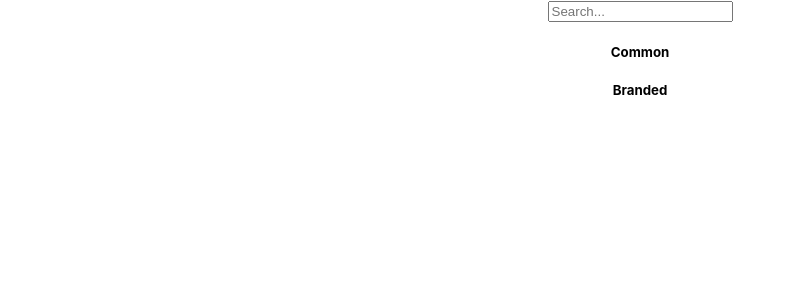
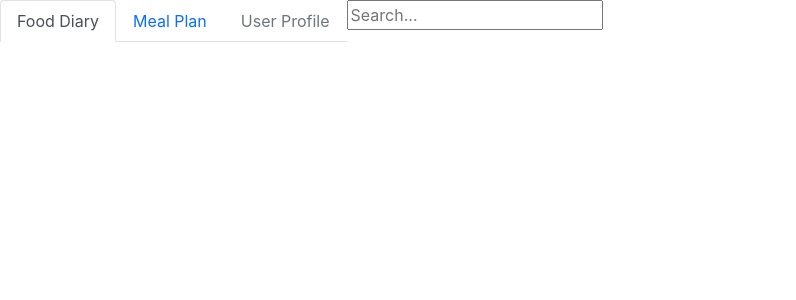
Before and after one commit to henrywl618/nutrition_tracker, a React (Create React App) app in the folder frontend/: page / in a window 1280 px wide. Shown: the top 300 px of the page, without its empty margins (0-796 px from the left). Built offline with nearby package versions, Linux system fonts and the light colour scheme.

Commit message:
added navbar

```diff
--- a/frontend/package.json
+++ b/frontend/package.json
@@ -10,6 +10,7 @@
     "react": "^18.2.0",
     "react-dom": "^18.2.0",
     "react-scripts": "5.0.1",
+    "reactstrap": "^9.1.2",
     "web-vitals": "^2.1.4"
   },
   "scripts": {
--- a/frontend/public/index.html
+++ b/frontend/public/index.html
@@ -9,6 +9,8 @@
       name="description"
       content="Web site created using create-react-app"
     />
+    <!-- Bootstrap -->
+    <link rel="stylesheet" href="https://cdn.jsdelivr.net/npm/bootstrap@5.1.0/dist/css/bootstrap.min.css" />
     <link rel="apple-touch-icon" href="%PUBLIC_URL%/logo192.png" />
     <!--
       manifest.json provides metadata used when your web app is installed on a
--- a/frontend/src/App.css
+++ b/frontend/src/App.css
@@ -1,5 +1,6 @@
 .App {
   text-align: center;
+  display: flex;
 }
 
 .App-logo {
--- a/frontend/src/App.js
+++ b/frontend/src/App.js
@@ -1,10 +1,13 @@
 import logo from './logo.svg';
 import SearchForm from './SearchForm';
+import AppNavbar from './AppNavbar';
 import './App.css';
+
 
 function App() {
   return (
     <div className="App">
+      <AppNavbar />
       <SearchForm />
     </div>
   );
--- /dev/null
+++ b/frontend/src/AppNavbar.js
@@ -0,0 +1,29 @@
+import React from "react";
+import {
+  Nav,
+  NavItem,
+  NavLink,
+} from "reactstrap";
+
+const AppNavbar = () => {
+
+  return (
+    <Nav tabs>
+      <NavItem>
+        <NavLink active href="#">
+          Food Diary
+        </NavLink>
+      </NavItem>
+      <NavItem>
+        <NavLink href="#">Meal Plan</NavLink>
+      </NavItem>
+      <NavItem>
+        <NavLink disabled href="#">
+          User Profile
+        </NavLink>
+      </NavItem>
+    </Nav>
+  );
+};
+
+export default AppNavbar;
--- a/frontend/src/SearchBar.js
+++ b/frontend/src/SearchBar.js
@@ -1,8 +1,7 @@
 import axios, { Axios } from "axios";
 import React, {useState} from "react";
 
-const SearchBar = ({setResults})=>{
-    let [input, setInput] = useState("");
+const SearchBar = ({setResults, setInput, input})=>{
 
     const handleChange = async (e)=>{
         setInput(e.target.value);
--- a/frontend/src/SearchForm.css
+++ b/frontend/src/SearchForm.css
@@ -9,8 +9,12 @@
 
 .SearchForm-result{
     text-transform: capitalize;
+    border-bottom: 1px solid black;
+    border-top: 1px solid black;
 }
 
 .SearchForm-resultwrapper{
+    border: 2px solid black;
+    width:400px;
 
 }
--- a/frontend/src/SearchForm.js
+++ b/frontend/src/SearchForm.js
@@ -4,6 +4,7 @@ import "./SearchForm.css"
 
 const SearchForm = ()=>{
     let [results, setResults] = useState({common:[],branded:[]});
+    let [input, setInput] = useState("");
 
     const commonResults = results.common.map((result,idx)=>{
         if(idx<5){
@@ -18,15 +19,16 @@ const SearchForm = ()=>{
     });
     return(
         <div className="SearchForm">
-        <SearchBar setResults={setResults}/>
-        <form>
+        <SearchBar setResults={setResults} setInput={setInput} input={input}/>
+        {input ? ( <form>
                         <div className="SearchForm-resultwrapper" id="results">
                             <h5>Common</h5>
                             {commonResults}
                             <h5>Branded</h5>
                             {brandedResults}
                         </div>
-        </form>
+                    </form>)
+                : null}
         </div>
     )
 }
```
Also changed, not shown: 1 other file (tests, documents, lock files or other folders). Lines whose indentation alone changed are shown as unchanged.
